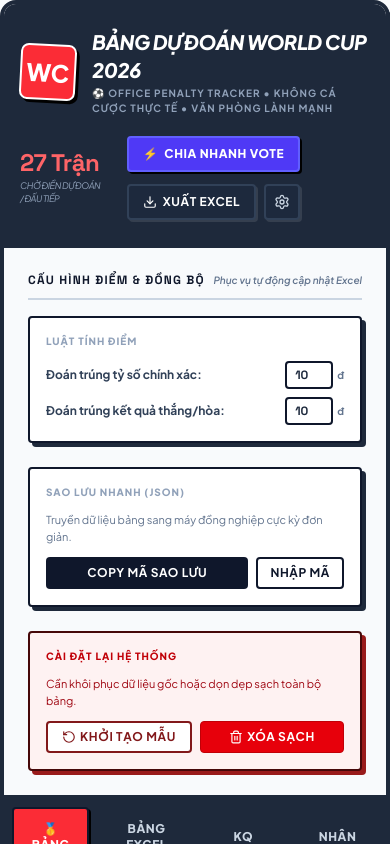
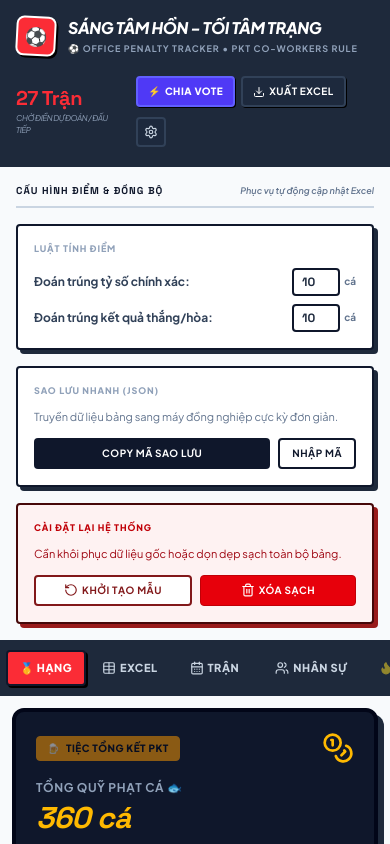
Before and after one commit to khoahuynh06122000/S-ng-T-m-H-n, a React (Vite) app: page / in a window 390 px wide. Both pictures are taken after a click on the button "Cài đặt điểm & Sao lưu". Shown: the top 844 px of the page. Built offline with nearby package versions, Linux system fonts and the light colour scheme.

Commit message:
feat: add iPhone frame toggle and update currency unit
- Implement `useIPhoneFrame` state for adaptive layout rendering.
- Update fine display unit from currency (đ) to unit (cá) across the leaderboard.

```diff
--- a/src/App.tsx
+++ b/src/App.tsx
@@ -97,6 +97,7 @@
   const [backupJsonText, setBackupJsonText] = useState('');
   const [showImportArea, setShowImportArea] = useState(false);
   const [showBulkSplitter, setShowBulkSplitter] = useState(false);
+  const [useIPhoneFrame, setUseIPhoneFrame] = useState(false);
 
   // Sync to localStorage
   useEffect(() => {
@@ -262,60 +263,63 @@
     }
   };
 
-  return (
-    <div className="min-h-screen bg-[#F8FAFC] text-slate-800 font-sans leading-normal antialiased p-0 sm:p-4 md:p-6 lg:p-8">
-
-      {/* GEOMETRIC CONTAINER WITH STRONG SIDE BORDER DESIGN */}
-      <div className="max-w-7xl mx-auto bg-white border-4 md:border-8 border-[#1E293B] shadow-[12px_12px_0px_#1E293B] flex flex-col overflow-hidden rounded-2xl">
+  // Adaptive content renderer
+  const renderAppContent = (isSimulatedMobile: boolean) => {
+    return (
+      <div className={`w-full bg-white flex flex-col overflow-hidden ${
+        isSimulatedMobile
+          ? 'border-0 rounded-none'
+          : 'border-0 md:border-8 border-[#1E293B] md:shadow-[12px_12px_0px_#1E293B] md:rounded-2xl'
+      }`}>
 
         {/* GEOMETRIC BALANCE THEMED HEADER */}
-        <header className="bg-[#1E293B] border-b-4 border-[#1E293B] text-white py-6 px-4 sm:px-8 flex flex-col md:flex-row md:items-center justify-between gap-4 relative">
-          <div className="flex items-center gap-4">
-            <div className="w-14 h-14 bg-red-500 rounded-lg flex items-center justify-center font-black text-2xl rotate-3 border-2 border-white shadow-[3px_3px_0px_#000] shrink-0 text-white select-none">
-              WC
+        <header className="bg-[#1E293B] border-b-4 border-[#1E293B] text-white py-4 md:py-6 px-4 md:px-8 flex flex-col md:flex-row md:items-center justify-between gap-4 relative">
+          <div className="flex items-center gap-3 md:gap-4">
+            <div className="w-10 h-10 md:w-14 md:h-14 bg-red-500 rounded-lg flex items-center justify-center font-black text-lg md:text-2xl rotate-3 border-2 border-white shadow-[2px_2px_0px_#000] shrink-0 text-white select-none">
+              ⚽
             </div>
             <div>
-              <h1 className="font-sans font-black text-xl tracking-tight sm:text-2xl uppercase italic text-white flex items-center gap-2">
-                BẢNG DỰ ĐOÁN WORLD CUP 2026
+              <h1 className="font-sans font-black text-base md:text-2xl uppercase italic text-white flex items-center gap-1.5 tracking-tight">
+                SÁNG TÂM HỒN - TỐI TÂM TRẠNG
               </h1>
-              <p className="text-[10px] text-slate-400 uppercase tracking-widest font-bold mt-0.5">
-                ⚽ Office Penalty Tracker • Không cá cược thực tế • Văn phòng lành mạnh
+              <p className="text-[9px] md:text-[10px] text-slate-400 uppercase tracking-widest font-bold mt-0.5">
+                ⚽ Office Penalty Tracker • PKT Co-workers Rule
               </p>
             </div>
           </div>
 
           {/* DYNAMIC TIMELINE STATUS */}
-          <div className="flex items-center gap-6 justify-between md:justify-end">
+          <div className="flex items-center gap-4 md:gap-6 justify-between md:justify-end">
             <div className="text-left md:text-right">
-              <div className="text-2xl md:text-3xl font-mono text-red-400 font-black tracking-tight">
+              <div className="text-xl md:text-3xl font-mono text-red-500 font-black tracking-tight">
                 {matches.filter((m) => m.scoreA === null).length} Trận
               </div>
-              <p className="text-slate-400 text-[9px] uppercase tracking-tighter italic">Chờ Điền Dự Đoán / Đấu Tiếp</p>
+              <p className="text-slate-400 text-[8px] md:text-[9px] uppercase tracking-tighter italic">Chờ Điền Dự Đoán / Đấu Tiếp</p>
             </div>
-            <div className="h-10 w-[1px] bg-slate-700 hidden sm:block"></div>
+            <div className="h-8 md:h-10 w-[1px] bg-slate-700 hidden sm:block"></div>
 
             {/* ACTIONS */}
-            <div className="flex flex-wrap items-center gap-2">
+            <div className="flex flex-wrap items-center gap-1.5 md:gap-2">
               <button
                 onClick={() => setShowBulkSplitter(true)}
-                className="px-3.5 py-2 mt-1 rounded bg-indigo-600 hover:bg-indigo-500 border-2 border-indigo-500 text-white text-xs font-black uppercase tracking-wider transition-all flex items-center gap-1.5 shadow-[2px_2px_0px_#000] active:translate-y-0.5 cursor-pointer"
+                className="px-2.5 py-1.5 md:px-3.5 md:py-2 mt-1 rounded bg-indigo-600 hover:bg-indigo-500 border-2 border-indigo-500 text-white text-[10px] md:text-xs font-black uppercase tracking-wider transition-all flex items-center gap-1 active:translate-y-0.5 cursor-pointer shadow-[1px_1px_0px_#000]"
                 title="Chia nhanh vote cho 28 người"
               >
-                <span>⚡</span> Chia Nhanh Vote
+                <span>⚡</span> Chia Vote
               </button>
               <button
                 onClick={handleTriggerCSVDownload}
-                className="px-3.5 py-2 mt-1 rounded bg-slate-800 hover:bg-slate-700 border-2 border-slate-700 text-white text-xs font-bold uppercase tracking-wider transition-all flex items-center gap-1.5 shadow-[2px_2px_0px_rgba(255,255,255,0.1)] active:translate-y-0.5 cursor-pointer"
+                className="px-2.5 py-1.5 md:px-3.5 md:py-2 mt-1 rounded bg-slate-800 hover:bg-slate-700 border-2 border-slate-700 text-white text-[10px] md:text-xs font-bold uppercase tracking-wider transition-all flex items-center gap-1 active:translate-y-0.5 cursor-pointer shadow-[1px_1px_0px_#000]"
                 title="Xuất file sang Excel"
               >
-                <Download className="w-3.5 h-3.5" /> Xuất Excel
+                <Download className="w-3 md:w-3.5 h-3 md:h-3.5" /> Xuất Excel
               </button>
               <button
                 onClick={() => setShowSettings(!showSettings)}
-                className="p-2 mt-1 rounded text-slate-300 hover:text-white bg-slate-800 hover:bg-slate-700 border-2 border-slate-700 transition-all cursor-pointer shadow-[2px_2px_0px_rgba(255,255,255,0.1)]"
+                className="p-1.5 md:p-2 mt-1 rounded text-slate-300 hover:text-white bg-slate-800 hover:bg-slate-700 border-2 border-slate-700 transition-all cursor-pointer"
                 title="Cài đặt điểm & Sao lưu"
               >
-                <Settings className="w-4 h-4" />
+                <Settings className="w-3.5 md:w-4 h-3.5 md:h-4" />
               </button>
             </div>
           </div>
@@ -328,17 +332,17 @@
               initial={{ height: 0, opacity: 0 }}
               animate={{ height: 'auto', opacity: 1 }}
               exit={{ height: 0, opacity: 0 }}
-              className="overflow-hidden bg-[#F8FAFC] border-b-4 border-[#1E293B] p-6 space-y-4"
+              className="overflow-hidden bg-[#F8FAFC] border-b-4 border-[#1E293B] p-4 md:p-6 space-y-4"
             >
-              <div className="border-b-2 border-slate-300 pb-2.5 flex items-center justify-between">
-                <span className="font-mono font-black text-xs text-slate-900 uppercase tracking-widest">CẤU HÌNH ĐIỂM & ĐỒNG BỘ</span>
-                <span className="text-[10px] text-slate-500 font-semibold italic">Phục vụ tự động cập nhật Excel</span>
+              <div className="border-b-2 border-slate-300 pb-2 flex items-center justify-between">
+                <span className="font-mono font-black text-[10px] md:text-xs text-slate-900 uppercase tracking-widest">CẤU HÌNH ĐIỂM & ĐỒNG BỘ</span>
+                <span className="text-[9px] md:text-[10px] text-slate-500 font-semibold italic">Phục vụ tự động cập nhật Excel</span>
               </div>
 
-              <div className="grid grid-cols-1 md:grid-cols-3 gap-6">
+              <div className="grid grid-cols-1 md:grid-cols-3 gap-4">
                 {/* RULE INPUTS */}
                 <div className="space-y-3 bg-white p-4 rounded border-2 border-slate-900 shadow-[4px_4px_0px_#1E293B]">
-                  <span className="text-[10px] font-black text-slate-400 uppercase tracking-widest block">LUẬT TÍNH ĐIỂM</span>
+                  <span className="text-[9px] md:text-[10px] font-black text-slate-400 uppercase tracking-widest block font-sans">LUẬT TÍNH ĐIỂM</span>
 
                   <div className="space-y-2">
                     <div className="flex items-center justify-between">
@@ -350,7 +354,7 @@
                           onChange={(e) => handleUpdateScoringRules('exactScore', parseInt(e.target.value) || 0)}
                           className="w-12 py-1 text-center font-bold border-2 border-slate-900 rounded focus:outline-none focus:ring-1 focus:ring-red-500 text-xs font-mono"
                         />
-                        <span className="text-[10px] font-bold text-slate-500">đ</span>
+                        <span className="text-[10px] font-bold text-slate-500">cá</span>
                       </div>
                     </div>
 
@@ -363,7 +367,7 @@
                           onChange={(e) => handleUpdateScoringRules('correctOutcome', parseInt(e.target.value) || 0)}
                           className="w-12 py-1 text-center font-bold border-2 border-slate-900 rounded focus:outline-none focus:ring-1 focus:ring-red-500 text-xs font-mono"
                         />
-                        <span className="text-[10px] font-bold text-slate-500">đ</span>
+                        <span className="text-[10px] font-bold text-slate-500">cá</span>
                       </div>
                     </div>
                   </div>
@@ -371,19 +375,19 @@
 
                 {/* BACKUP RESTORE BUTTONS */}
                 <div className="space-y-3 bg-white p-4 rounded border-2 border-slate-900 shadow-[4px_4px_0px_#1E293B]">
-                  <span className="text-[10px] font-black text-slate-400 uppercase tracking-widest block">SAO LƯU NHANH (JSON)</span>
+                  <span className="text-[9px] md:text-[10px] font-black text-slate-400 uppercase tracking-widest block font-sans">SAO LƯU NHANH (JSON)</span>
                   <p className="text-[11px] text-slate-500">Truyền dữ liệu bảng sang máy đồng nghiệp cực kỳ đơn giản.</p>
 
                   <div className="flex gap-2">
                     <button
                       onClick={handleGenerateBackupJSON}
-                      className="flex-1 py-1.5 bg-slate-900 hover:bg-slate-800 text-white text-xs font-bold rounded uppercase tracking-wider transition-all"
+                      className="flex-1 py-1.5 bg-slate-900 hover:bg-slate-800 text-white text-[10px] md:text-xs font-bold rounded uppercase tracking-wider transition-all cursor-pointer"
                     >
                       Copy mã sao lưu
                     </button>
                     <button
                       onClick={() => setShowImportArea(!showImportArea)}
-                      className="py-1.5 px-3 border-2 border-slate-900 hover:bg-slate-100 text-slate-900 text-xs font-bold rounded uppercase tracking-wider transition-all"
+                      className="py-1.5 px-3 border-2 border-slate-900 hover:bg-slate-100 text-slate-900 text-[10px] md:text-xs font-bold rounded uppercase tracking-wider transition-all cursor-pointer"
                     >
                       Nhập mã
                     </button>
@@ -392,19 +396,19 @@
 
                 {/* EMERGENCY DATA WIPEOUTS */}
                 <div className="space-y-3 bg-red-50 p-4 rounded border-2 border-red-950 shadow-[4px_4px_0px_#991B1B]">
-                  <span className="text-[10px] font-black text-red-700 uppercase tracking-widest block">CÀI ĐẶT LẠI HỆ THỐNG</span>
+                  <span className="text-[9px] md:text-[10px] font-black text-red-700 uppercase tracking-widest block font-sans">CÀI ĐẶT LẠI HỆ THỐNG</span>
                   <p className="text-[11px] text-red-800">Cần khôi phục dữ liệu gốc hoặc dọn dẹp sạch toàn bộ bảng.</p>
 
                   <div className="flex gap-2">
                     <button
                       onClick={handleResetToDefault}
-                      className="flex-1 py-1.5 bg-white border-2 border-red-900 hover:bg-red-100 text-red-900 text-xs font-bold rounded uppercase tracking-wider transition-all flex items-center justify-center gap-1"
+                      className="flex-1 py-1.5 bg-white border-2 border-red-900 hover:bg-red-100 text-red-900 text-[10px] md:text-xs font-bold rounded uppercase tracking-wider transition-all flex items-center justify-center gap-1 cursor-pointer"
                     >
                       <RotateCcw className="w-3.5 h-3.5" /> Khởi tạo mẫu
                     </button>
                     <button
                       onClick={handleClearAll}
-                      className="flex-1 py-1.5 bg-red-600 hover:bg-red-700 text-white text-xs font-bold rounded uppercase tracking-wider transition-all flex items-center justify-center gap-1 border border-red-700"
+                      className="flex-1 py-1.5 bg-red-600 hover:bg-red-700 text-white text-[10px] md:text-xs font-bold rounded uppercase tracking-wider transition-all flex items-center justify-center gap-1 border border-red-700 cursor-pointer"
                     >
                       <Trash2 className="w-3.5 h-3.5" /> Xóa sạch
                     </button>
@@ -432,7 +436,7 @@
                     <div className="flex justify-end gap-2">
                       <button
                         onClick={() => setShowImportArea(false)}
-                        className="px-3 py-1.5 text-xs text-slate-500 font-bold uppercase tracking-wider"
+                        className="px-3 py-1.5 text-xs text-slate-500 font-bold uppercase tracking-wider cursor-pointer"
                       >
                         Hủy bỏ
                       </button>
@@ -451,77 +455,76 @@
         </AnimatePresence>
 
         {/* PRIMARY GEOMETRIC LEVEL-NAVIGATION BAR */}
-        <div className="bg-[#1E293B] p-2 border-b-4 border-[#1E293B] flex flex-wrap gap-1 items-center">
-
+        <div className="bg-[#1E293B] p-1.5 border-b-4 border-[#1E293B] flex overflow-x-auto sm:overflow-visible scrollbar-none gap-1 sm:grid sm:grid-cols-3 lg:grid-cols-6 items-center shrink-0">
           <button
             onClick={() => setActiveTab('leaderboard')}
-            className={`flex-1 py-3 px-4 font-black transition-all flex items-center justify-center gap-1.5 text-xs uppercase tracking-wider cursor-pointer ${
+            className={`shrink-0 sm:shrink-1 py-2 md:py-3 px-3 md:px-4 font-black transition-all flex items-center justify-center gap-1 text-[11px] md:text-xs uppercase tracking-wider cursor-pointer rounded ${
               activeTab === 'leaderboard'
-                ? 'bg-red-500 text-white shadow-[2px_2px_0px_#000] border-2 border-slate-900 rounded'
+                ? 'bg-red-500 text-white shadow-[2px_2px_0px_#000] border-2 border-slate-900'
                 : 'text-slate-300 hover:text-white hover:bg-slate-800'
             }`}
           >
-            🥇 Bảng Xếp Hạng
+            🥇 Hạng
           </button>
 
           <button
             onClick={() => setActiveTab('spreadsheet')}
-            className={`flex-1 py-3 px-4 font-black transition-all flex items-center justify-center gap-1.5 text-xs uppercase tracking-wider cursor-pointer ${
+            className={`shrink-0 sm:shrink-1 py-2 md:py-3 px-3 md:px-4 font-black transition-all flex items-center justify-center gap-1 text-[11px] md:text-xs uppercase tracking-wider cursor-pointer rounded ${
               activeTab === 'spreadsheet'
-                ? 'bg-red-500 text-white shadow-[2px_2px_0px_#000] border-2 border-slate-900 rounded'
+                ? 'bg-red-500 text-white shadow-[2px_2px_0px_#000] border-2 border-slate-900'
                 : 'text-slate-300 hover:text-white hover:bg-slate-800'
             }`}
           >
-            <Table className="w-4 h-4" /> Bảng Excel Tự Động
+            <Table className="w-3.5 h-3.5" /> Excel
           </button>
 
           <button
             onClick={() => setActiveTab('matches')}
-            className={`flex-1 py-3 px-4 font-black transition-all flex items-center justify-center gap-1.5 text-xs uppercase tracking-wider cursor-pointer ${
+            className={`shrink-0 sm:shrink-1 py-2 md:py-3 px-4 font-black transition-all flex items-center justify-center gap-1 text-[11px] md:text-xs uppercase tracking-wider cursor-pointer rounded ${
               activeTab === 'matches'
-                ? 'bg-red-500 text-white shadow-[2px_2px_0px_#000] border-2 border-slate-900 rounded'
+                ? 'bg-red-500 text-white shadow-[2px_2px_0px_#000] border-2 border-slate-900'
                 : 'text-slate-300 hover:text-white hover:bg-slate-800'
             }`}
           >
-            <CalendarDays className="w-4 h-4" /> KQ Trận Đấu
+            <CalendarDays className="w-3.5 h-3.5" /> Trận
           </button>
 
           <button
             onClick={() => setActiveTab('participants')}
-            className={`flex-1 py-3 px-4 font-black transition-all flex items-center justify-center gap-1.5 text-xs uppercase tracking-wider cursor-pointer ${
+            className={`shrink-0 sm:shrink-1 py-2 md:py-3 px-4 font-black transition-all flex items-center justify-center gap-1 text-[11px] md:text-xs uppercase tracking-wider cursor-pointer rounded ${
               activeTab === 'participants'
-                ? 'bg-red-500 text-white shadow-[2px_2px_0px_#000] border-2 border-slate-900 rounded'
+                ? 'bg-red-500 text-white shadow-[2px_2px_0px_#000] border-2 border-slate-900'
                 : 'text-slate-300 hover:text-white hover:bg-slate-800'
             }`}
           >
-            <Users className="w-4 h-4" /> Nhân Sự Dự Đoán
+            <Users className="w-3.5 h-3.5" /> Nhân Sự
           </button>
 
           <button
             onClick={() => setActiveTab('fines')}
-            className={`flex-1 py-3 px-4 font-black transition-all flex items-center justify-center gap-1.5 text-xs uppercase tracking-wider cursor-pointer ${
+            className={`shrink-0 sm:shrink-1 py-2 md:py-3 px-3 md:px-4 font-black transition-all flex items-center justify-center gap-1 text-[11px] md:text-xs uppercase tracking-wider cursor-pointer rounded ${
               activeTab === 'fines'
-                ? 'bg-yellow-400 text-slate-950 shadow-[2px_2px_0px_#000] border-2 border-slate-900 rounded'
+                ? 'bg-yellow-400 text-slate-950 shadow-[2px_2px_0px_#000] border-2 border-slate-900'
                 : 'text-yellow-300 hover:text-yellow-400 hover:bg-slate-850'
             }`}
           >
-            <Flame className="w-4 h-4 text-red-650 animate-pulse fill-current" /> Dự Đoán Trận Đấu & Phạt 🔮
+            <Flame className="w-3.5 h-3.5 text-red-650 animate-pulse fill-current" /> Phạt 🔮
           </button>
 
           <button
             onClick={() => setActiveTab('rules')}
-            className={`flex-1 py-3 px-4 font-black transition-all flex items-center justify-center gap-1.5 text-xs uppercase tracking-wider cursor-pointer ${
+            className={`shrink-0 sm:shrink-1 py-2 md:py-3 px-4 font-black transition-all flex items-center justify-center gap-1 text-[11px] md:text-xs uppercase tracking-wider cursor-pointer rounded ${
               activeTab === 'rules'
-                ? 'bg-[#10B981] text-white shadow-[2px_2px_0px_#000] border-2 border-slate-900 rounded'
+                ? 'bg-[#10B981] text-white shadow-[2px_2px_0px_#000] border-2 border-slate-900'
                 : 'text-slate-300 hover:text-white hover:bg-slate-800'
             }`}
           >
-            <span>📜</span> QUY CHẾ CHƠI 🌟
+            <span>📜</span> Quy Chế
           </button>
         </div>
 
         {/* ACTIVE MODULE CONTAINER */}
-        <div className="id-tab-view p-4 sm:p-8 bg-slate-50 min-h-[500px]">
+        <div className={`id-tab-view bg-slate-50 min-h-[450px] ${isSimulatedMobile ? 'p-3' : 'p-3 md:p-8'}`}>
           {activeTab === 'leaderboard' && (
             <Leaderboard
               standings={standings}
@@ -574,10 +577,10 @@
         </div>
 
         {/* CLEAN GEOMETRIC FOOTER LINE */}
-        <footer className="border-t-4 border-[#1E293B] bg-[#1E293B] text-slate-400 py-6 text-center text-xs space-y-1 select-none px-4">
-          <p className="font-extrabold text-white tracking-widest uppercase">⚽ TRÌNH THEO DÕI HÌNH PHẠT DỰ ĐOÁN WORLD CUP 2026</p>
-          <p className="text-slate-400 text-[11px]">Hỗ trợ Excel tự động tính toán chính xác • Hoàn toàn không cá độ ăn tiền thực tế.</p>
-          <p className="text-[10px] text-slate-500 font-mono tracking-tight">CRAFTED WITH GEOMETRIC BALANCE DESIGN CONCEPT © 2026 AI STUDIO</p>
+        <footer className="border-t-4 border-[#1E293B] bg-[#1E293B] text-slate-400 py-6 text-center text-[10px] md:text-xs space-y-1 select-none px-4">
+          <p className="font-extrabold text-white tracking-widest uppercase">⚽ SÁNG TÂM HỒN - TỐI TÂM TRẠNG WORLD CUP 2026</p>
+          <p className="text-slate-400 text-[10px] md:text-[11px]">Hỗ trợ Excel tự động tính toán chính xác • Hoàn toàn không cá độ ăn tiền thực tế.</p>
+          <p className="text-[9px] md:text-[10px] text-slate-500 font-mono tracking-tight">CRAFTED WITH GEOMETRIC BALANCE DESIGN CONCEPT © 2026 AI STUDIO</p>
         </footer>
 
         {/* BULK PREDICTION SPLITTER MODAL */}
@@ -592,8 +595,78 @@
             />
           )}
         </AnimatePresence>
+      </div>
+    );
+  };
 
+  return (
+    <div className={`min-h-screen bg-[#F1F5F9] text-slate-800 font-sans leading-normal antialiased transition-all duration-300 ${
+      useIPhoneFrame
+        ? 'flex items-center justify-center py-6 px-4 bg-slate-800'
+        : 'p-0 sm:p-4 md:p-6 lg:p-8'
+    }`}>
+
+      {/* FLOATING FRAME TOGGLE BUTTON (DESKTOP ONLY) */}
+      <div className="fixed bottom-6 right-6 z-50 hidden md:flex items-center gap-2">
+        <button
+          onClick={() => setUseIPhoneFrame(!useIPhoneFrame)}
+          className={`px-5 py-3 rounded-full font-black text-xs uppercase tracking-wider transition-all flex items-center gap-2 shadow-[0px_6px_20px_rgba(0,0,0,0.3)] border-2 border-slate-900 cursor-pointer ${
+            useIPhoneFrame
+              ? 'bg-red-500 text-white hover:bg-red-600'
+              : 'bg-white text-slate-900 hover:bg-slate-50'
+          }`}
+        >
+          <span>📱</span> {useIPhoneFrame ? 'Tắt Khung iPhone' : 'Bật bộ khung iPhone 13 Pro Max'}
+        </button>
       </div>
+
+      {useIPhoneFrame ? (
+        /* INSTANT HIGH-FIDELITY PHYSICAL IPHONE 13 PRO MAX SIMULATOR CHASSIS */
+        <div className="relative mx-auto w-[428px] h-[926px] bg-[#111827] rounded-[60px] p-[12px] shadow-[0px_25px_60px_-15px_rgba(0,0,0,0.8)] border-[6px] border-[#374151] shrink-0 flex flex-col overflow-hidden">
+
+          {/* PHYSICAL SIDE VOLUME BUTTONS CHROME */}
+          <div className="absolute left-[-6px] top-[140px] w-[6px] h-[60px] bg-slate-700 rounded-l-md"></div>
+          <div className="absolute left-[-6px] top-[210px] w-[6px] h-[60px] bg-slate-700 rounded-l-md"></div>
+          {/* POWER BUTTON */}
+          <div className="absolute right-[-6px] top-[180px] w-[6px] h-[90px] bg-slate-700 rounded-r-md"></div>
+
+          {/* IPHONE 13 PRO MAX CAMERA NOTCH */}
+          <div className="absolute top-[12px] left-1/2 -translate-x-1/2 w-[150px] h-[30px] bg-black rounded-b-[18px] z-50 flex items-center justify-center shadow-inner">
+            {/* Camera dot reflection */}
+            <div className="w-2.5 h-2.5 bg-[#0f172a] rounded-full border border-slate-800 absolute right-4 font-sans text-[8px] text-slate-400"></div>
+            {/* Speaker lines */}
+            <div className="w-14 h-1 bg-slate-800 rounded-full"></div>
+          </div>
+
+          {/* INTERNAL VIEWPORT SCREEN */}
+          <div className="w-full h-full bg-[#F8FAFC] rounded-[48px] overflow-hidden border-[4px] border-black flex flex-col relative">
+
+            {/* iOS Status Bar */}
+            <div className="h-11 bg-[#1E293B] text-white flex items-center justify-between px-7 shrink-0 select-none text-[10px] font-bold tracking-tight">
+              <span>09:41</span>
+              <div className="flex items-center gap-1.5 pt-0.5">
+                <span>📶</span>
+                <span>🔋</span>
+              </div>
+            </div>
+
+            {/* Inner responsive viewport client area */}
+            <div className="flex-1 overflow-y-auto scrollbar-none flex flex-col bg-slate-50">
+              {renderAppContent(true)}
+            </div>
+
+            {/* iOS Bottom Navigation Bar Home Indicator */}
+            <div className="h-5 bg-slate-900 flex items-center justify-center shrink-0 w-full z-40 select-none">
+              <div className="w-32 h-1 bg-white/60 rounded-full"></div>
+            </div>
+          </div>
+        </div>
+      ) : (
+        /* STANDARD VIEWPORT FULL-REPRESENTATION */
+        <div className="w-full h-full">
+          {renderAppContent(false)}
+        </div>
+      )}
     </div>
   );
 }
```
Also changed, not shown: src/components/Leaderboard.tsx (+9 -9 lines).
